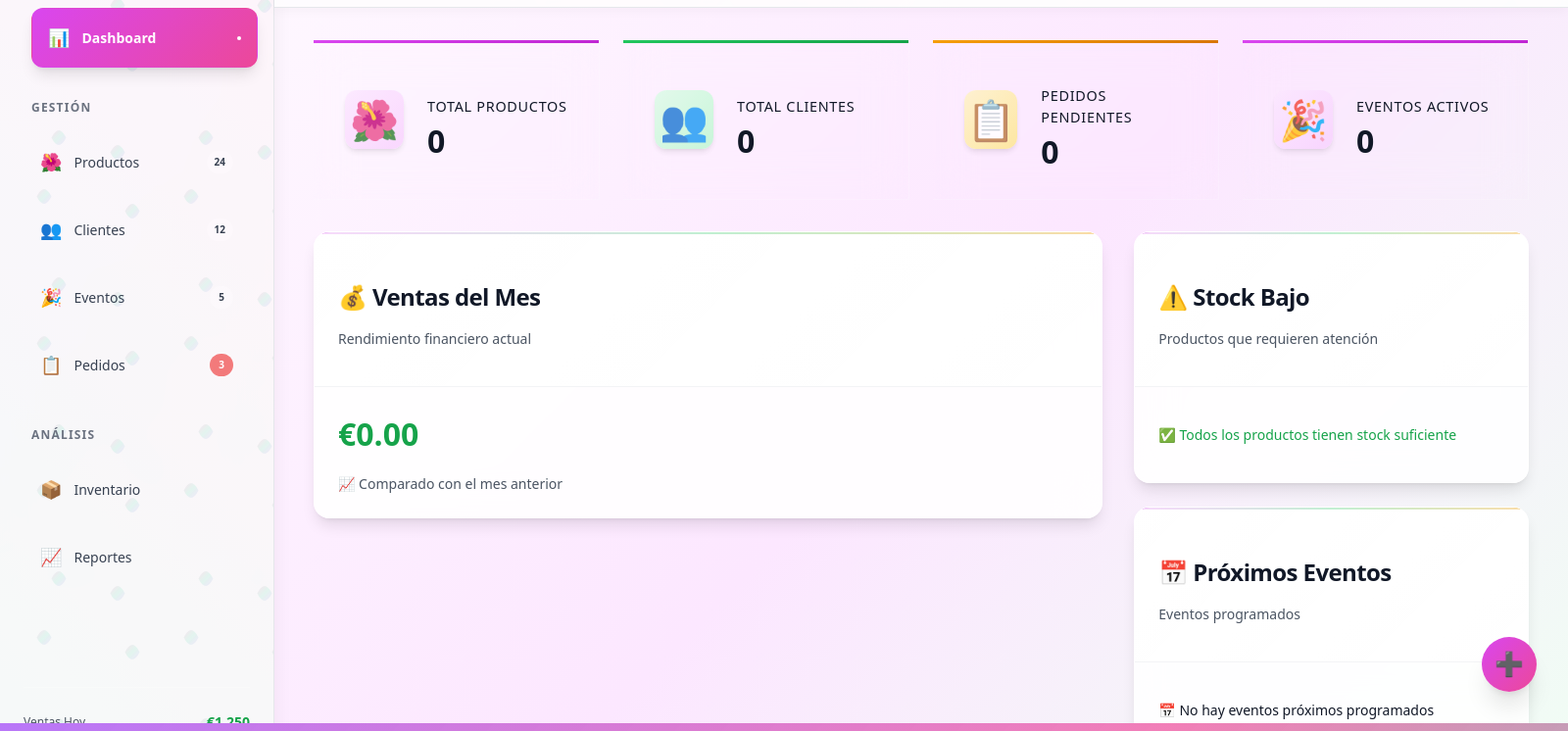
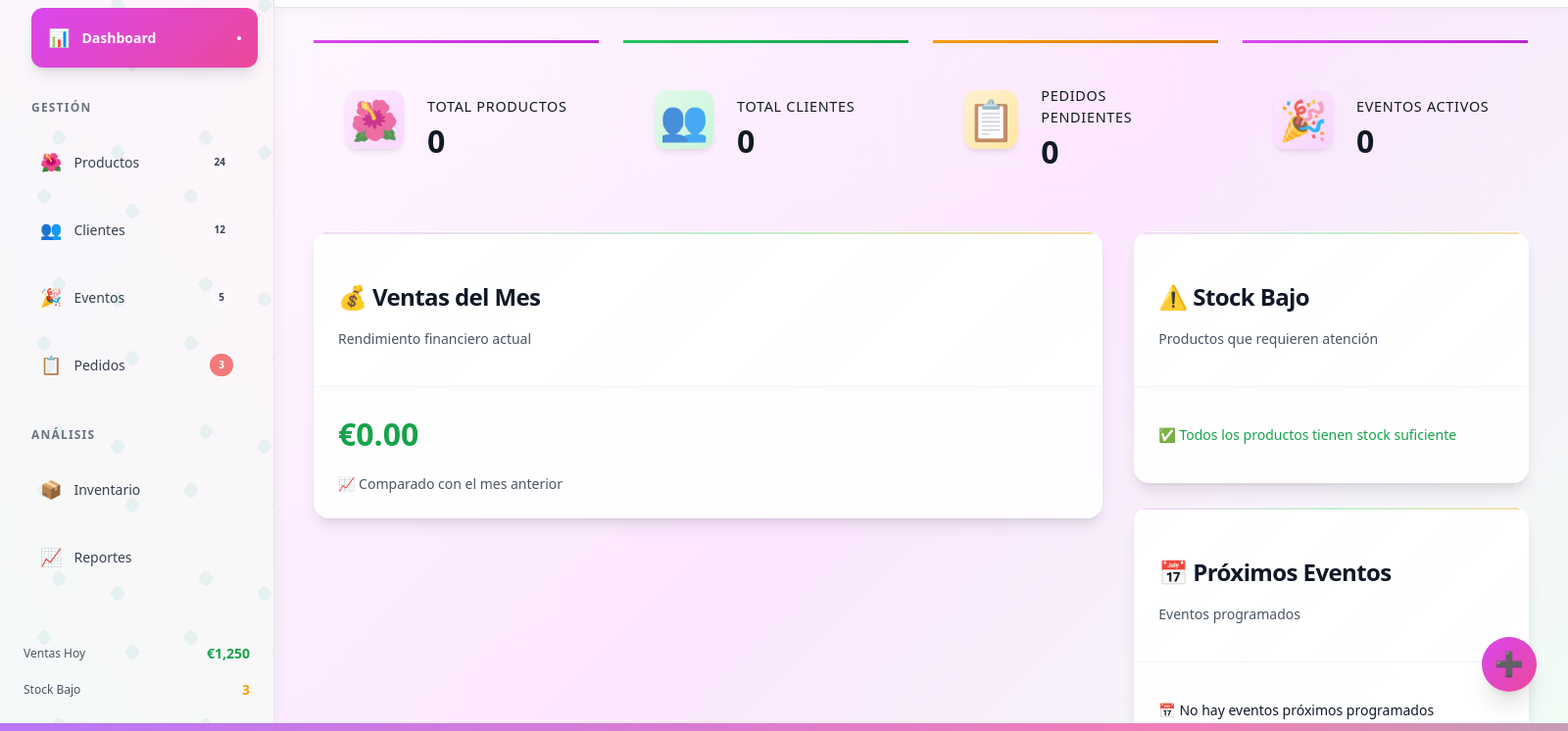
Before and after one commit to jopasma7/Petalo, an Electron app: page src/views/index.html in a window 1600 px wide. Shown: the part 62-808 px from the top of the page at 98% size. Drawn offline with Linux system fonts and the light colour scheme; no server answers.

Commit message:
💅 Mejoras de estilos CSS: sidebar scroll, visibilidad y limpieza visual. UI más moderna y compacta. 🌸

```diff
--- a/src/styles/main.css
+++ b/src/styles/main.css
@@ -348,7 +348,8 @@ body {
     border-radius: 0;
     transition: var(--transition-all);
     position: relative;
-    overflow: hidden;
+    overflow-y: auto;
+    overflow-x: hidden;
 }
 
 .nav-link::before {
@@ -2480,7 +2481,10 @@ body::after {
     flex-direction: column;
     box-shadow: var(--shadow-lg);
     position: relative;
-    overflow: hidden;
+    height: 100vh;
+    min-height: 0;
+    overflow-y: auto;
+    overflow-x: hidden;
 }
 
 .modern-sidebar::before {
@@ -2507,10 +2511,14 @@ body::after {
 }
 
 .sidebar-content {
-    flex: 1;
+    flex: 1 1 auto;
     display: flex;
     flex-direction: column;
     padding: var(--space-6);
+    min-height: 0;
+    height: 100%;
+    overflow-y: auto;
+    overflow-x: hidden;
 }
 
 .nav-sections {
```
